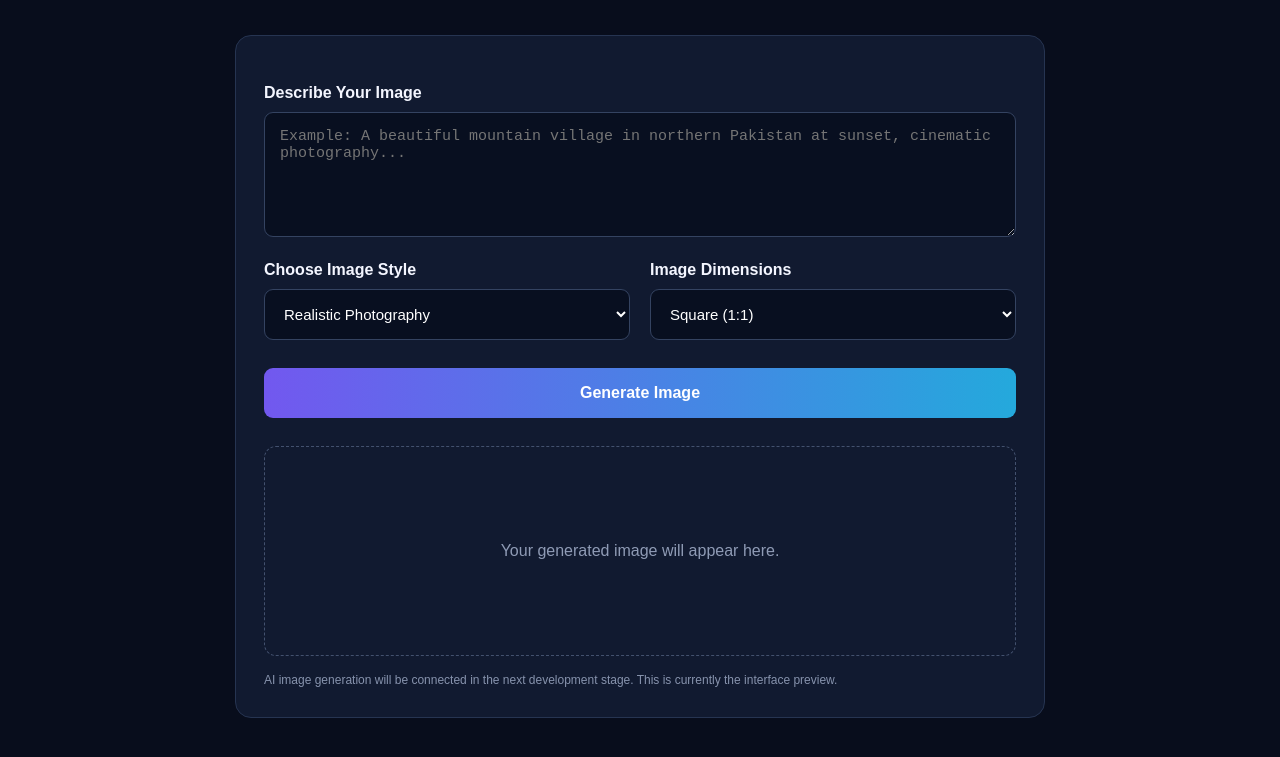
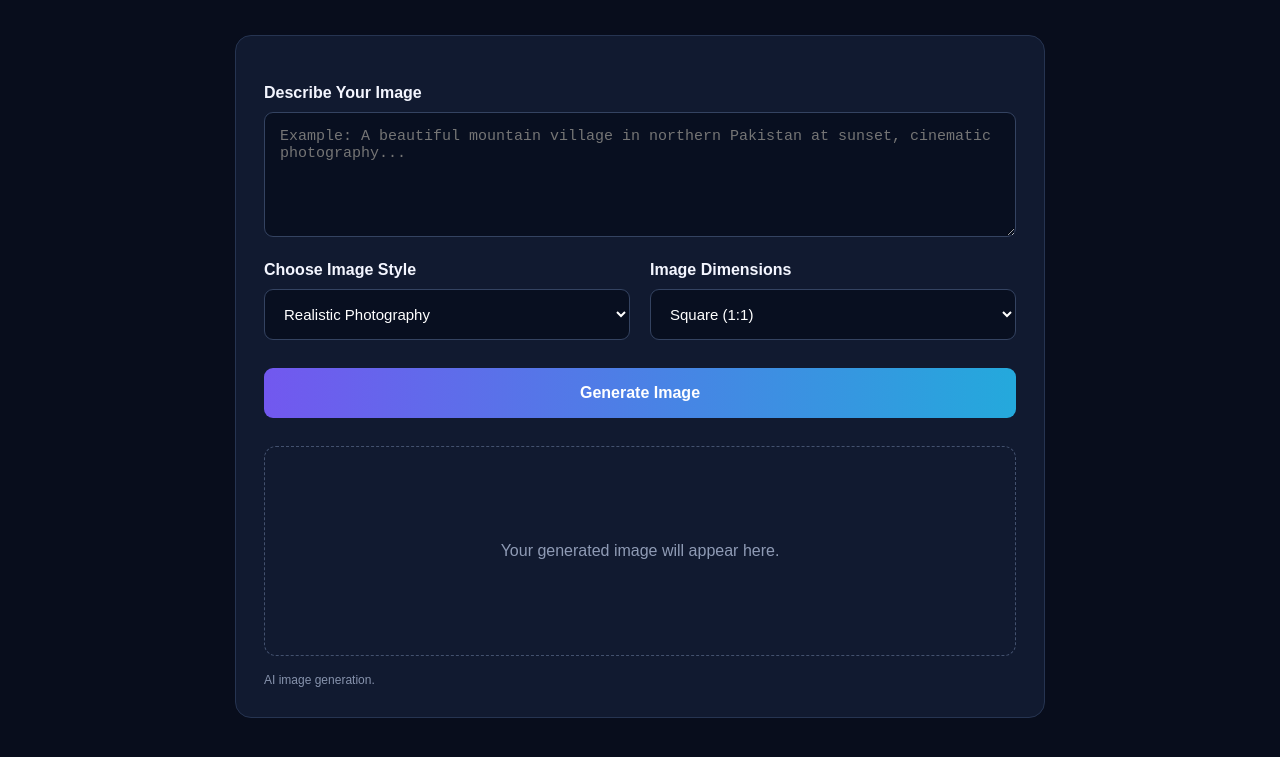
Before and after one commit to khybersubscriptions-cmd/khyber-ai-studio, a plain HTML site: page frontend/image-generator.html in a window 1280 px wide. Shown: the part 229-986 px from the top of the page. Drawn offline with Linux system fonts and the light colour scheme.

Commit message:
Update image-generator.html

```diff
--- a/frontend/image-generator.html
+++ b/frontend/image-generator.html
@@ -59,7 +59,7 @@ button{width:100%;padding:16px;margin-top:28px;border:0;border-radius:9px;backgr
 </div>
 <button onclick="generate()">Generate Image</button>
 <div class="preview" id="preview">Your generated image will appear here.</div>
-<p class="note">AI image generation will be connected in the next development stage. This is currently the interface preview.</p>
+<p class="note">AI image generation.</p>
 </div>
 </main>
 <script>
```
